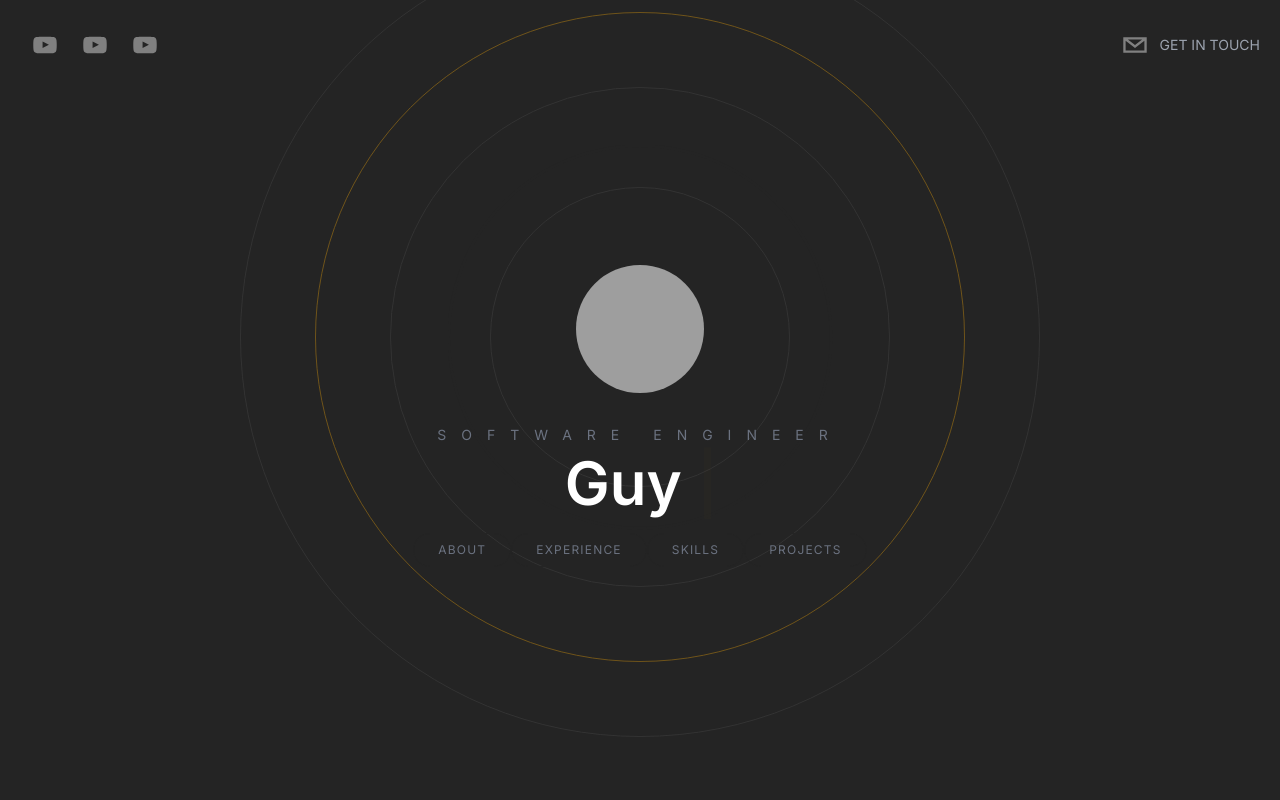
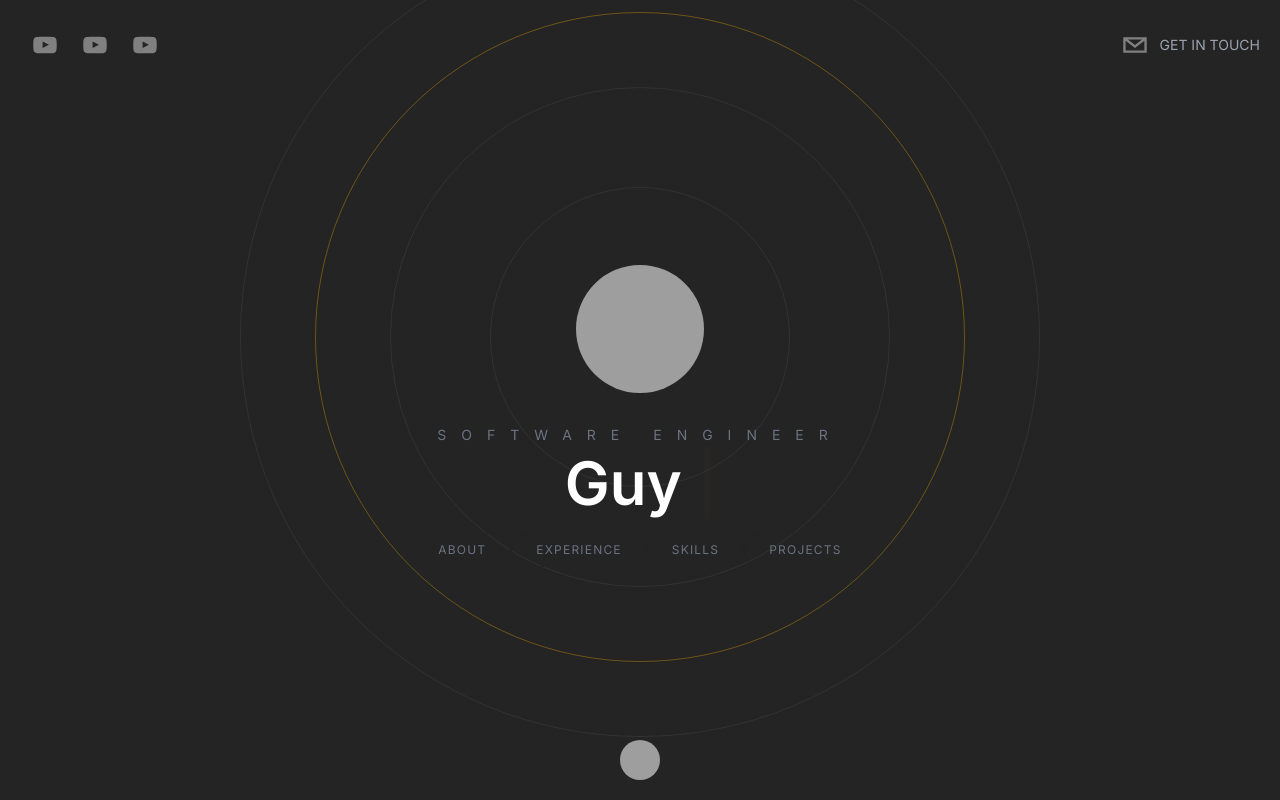
Before and after one commit to le91081/porfolio-yt-toturial, a Next.js app: page / in a window 1280 px wide. Built offline with nearby package versions, Linux system fonts and the light colour scheme; grey boxes are pictures that could not be loaded.

Commit message:
update: add back to top button

```diff
--- a/app/page.tsx
+++ b/app/page.tsx
@@ -5,6 +5,7 @@
 import Projects from "@/components/Projects";
 import Skills from "@/components/Skills";
 import WorkExperience from "@/components/WorkExperience";
+import Link from "next/link";
 
 export default function Home() {
   return (
@@ -33,6 +34,18 @@
       <section id="contact" className="snap-start">
         <ContactMe />
       </section>
+
+      <Link href="#hero">
+        <footer className="sticky bottom-5 w-full coursor-pointer">
+          <div className="flex items-center justify-center">
+            <img
+              className="h-10 w-10 rounded-full filter grayscale hover:grayscale-0 cursor-pointer"
+              alt=""
+              src="https://i.imgur.com/e2yvD6A.png"
+            />
+          </div>
+        </footer>
+      </Link>
     </main>
   );
 }
```
